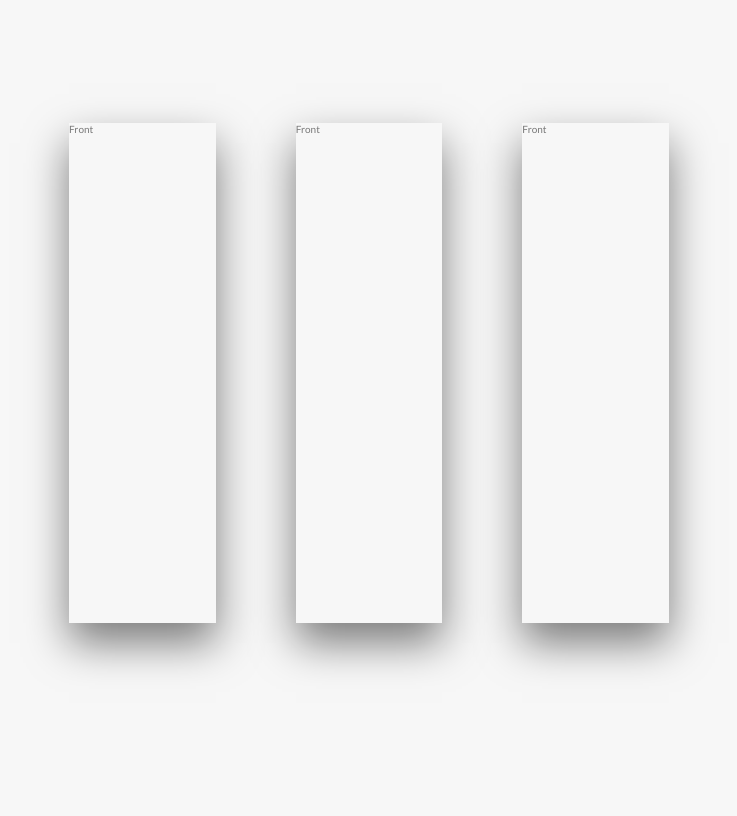
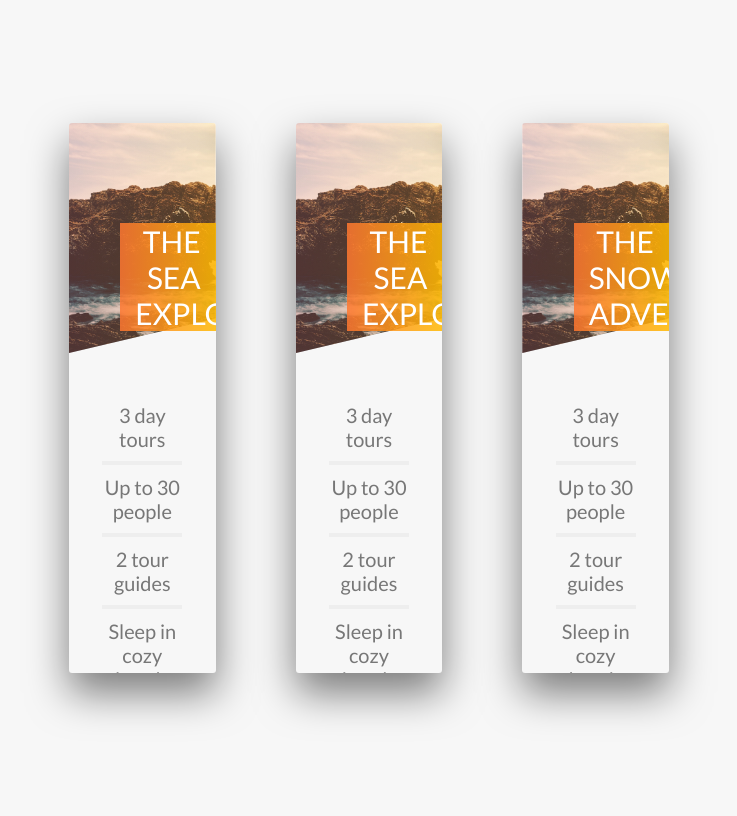
Before and after one commit to afkpavi/natours, a website: page index.html in a window 1280 px wide. Shown: the part 2281-3097 px from the top of the page, without its empty margins (211-948 px from the left). Drawn offline with Linux system fonts and the light colour scheme.

Commit message:
cards partial

```diff
--- a/index.html
+++ b/index.html
@@ -103,7 +103,7 @@
           </div>
           <div class="features__box">
             <i class="features__box--icon icon-basic-compass"></i>
-            <h3 class="heading-tertiary u-mb-md">Navigate the wild</h3>
+            <h3 class="heading-tertiary u-mb-md">Meet Nature</h3>
             <p class="paragraph">
               Lorem ipsum dolor sit amet consectetur, adipisicing elit.
               Reprehenderit, impedit, odio a, explicabo numquam vel minima
@@ -113,7 +113,7 @@
           </div>
           <div class="features__box">
             <i class="features__box--icon icon-basic-heart"></i>
-            <h3 class="heading-tertiary u-mb-md">Love the nature</h3>
+            <h3 class="heading-tertiary u-mb-md">Live a healthier life</h3>
             <p class="paragraph">
               Lorem ipsum dolor sit amet consectetur, adipisicing elit.
               Reprehenderit, impedit, odio a, explicabo numquam vel minima
@@ -128,19 +128,55 @@
         <div class="tours-row">
           <div class="tours-col">
             <div class="card">
-              <div class="card__side card__side--front">Front</div>
+              <div class="card__side card__side--front">
+                <div class="card_img"></div>
+                <h4 class="card_title">
+                  <span>The sea explorer</span>
+                </h4>
+                <ul class="card_perks">
+                  <li>3 day tours</li>
+                  <li>Up to 30 people</li>
+                  <li>2 tour guides</li>
+                  <li>Sleep in cozy hotels</li>
+                  <li>Difficulty: easy</li>
+                </ul>
+              </div>
               <div class="card__side card__side--back card__side-1">Back</div>
             </div>
           </div>
           <div class="tours-col">
             <div class="card">
-              <div class="card__side card__side--front">Front</div>
+              <div class="card__side card__side--front">
+                <div class="card_img"></div>
+                <h4 class="card_title">
+                  <span>The sea explorer</span>
+                </h4>
+                <ul class="card_perks">
+                  <li>3 day tours</li>
+                  <li>Up to 30 people</li>
+                  <li>2 tour guides</li>
+                  <li>Sleep in cozy hotels</li>
+                  <li>Difficulty: easy</li>
+                </ul>
+              </div>
               <div class="card__side card__side--back card__side-2">Back</div>
             </div>
           </div>
           <div class="tours-col">
             <div class="card">
-              <div class="card__side card__side--front">Front</div>
+              <div class="card__side card__side--front">
+                <div class="card_img"></div>
+                <h4 class="card_title">
+                  <span>The snow adventurer</span>
+                </h4>
+                <ul class="card_perks">
+                  <li>3 day tours</li>
+                  <li>Up to 30 people</li>
+                  <li>2 tour guides</li>
+                  <li>Sleep in cozy hotels</li>
+                  <li>Difficulty: easy</li>
+                </ul>
+              </div>
               <div class="card__side card__side--back card__side-3">Back</div>
             </div>
           </div>
--- a/sass/abstract/_variables.scss
+++ b/sass/abstract/_variables.scss
@@ -9,6 +9,7 @@ $color-orange-light: #ffb900;
 $color-orange-dark: #ff7730;
 $color-blue-light: #2998ff;
 $color-blue-dark: #5643fa;
+$color-grey-mid: #eee;
 
 $grid-row-width: 150rem;
 $gutter-vertical: 8rem;
--- a/sass/components/_card.scss
+++ b/sass/components/_card.scss
@@ -1,18 +1,21 @@
 .card {
-  height: 50rem;
+  height: 55rem;
   position: relative;
   perspective: 250rem;
+
   &__side {
     box-shadow: 0 2rem 4rem rgba(#000, 0.5);
     transition: all 0.8s;
     backface-visibility: hidden;
     position: absolute;
     width: 100%;
-    height: 50rem;
+    height: 55rem;
     &--front {
+      overflow: hidden;
+      border-radius: 3px;
     }
     &--back {
-      transform: rotateY(180deg);
+      transform: rotateY(-180deg);
       background: red;
     }
 
@@ -46,4 +49,56 @@
   &:hover &__side--front {
     transform: rotateY(180deg);
   }
+
+  &_img {
+    background: linear-gradient(
+        to right,
+        rgba($color-orange-dark, 0.2),
+        rgba($color-orange-light, 0.2)
+      ),
+      url("../img/nat-5.jpg");
+    width: 100%;
+    height: 23rem;
+    background-size: cover;
+    clip-path: polygon(0 0, 100% 0, 100% 85%, 0 100%);
+  }
+
+  &_title {
+    font-size: 3rem;
+    font-weight: 400;
+    text-transform: uppercase;
+    position: absolute;
+    top: 10rem;
+    right: 0rem;
+    color: $color-white;
+    text-align: right;
+    background: linear-gradient(
+      to right,
+      rgba($color-orange-dark, 0.85),
+      rgba($color-orange-light, 0.85)
+    );
+    width: 65%;
+    span {
+      padding: 1rem 1.5rem;
+      -webkit-box-decoration-break: clone;
+      box-decoration-break: clone;
+    }
+  }
+
+  &_perks {
+    list-style: none;
+    font-size: 2rem;
+    padding: 4rem 2rem;
+
+    li {
+      margin: 0 auto;
+      text-align: center;
+      padding: 1rem 0;
+      width: 75%;
+
+      &:not(:last-child) {
+        border-bottom: 4px solid $color-grey-mid;
+      }
+    }
+  }
 }
```
Also changed, not shown: css/style.css, 1 other file.
